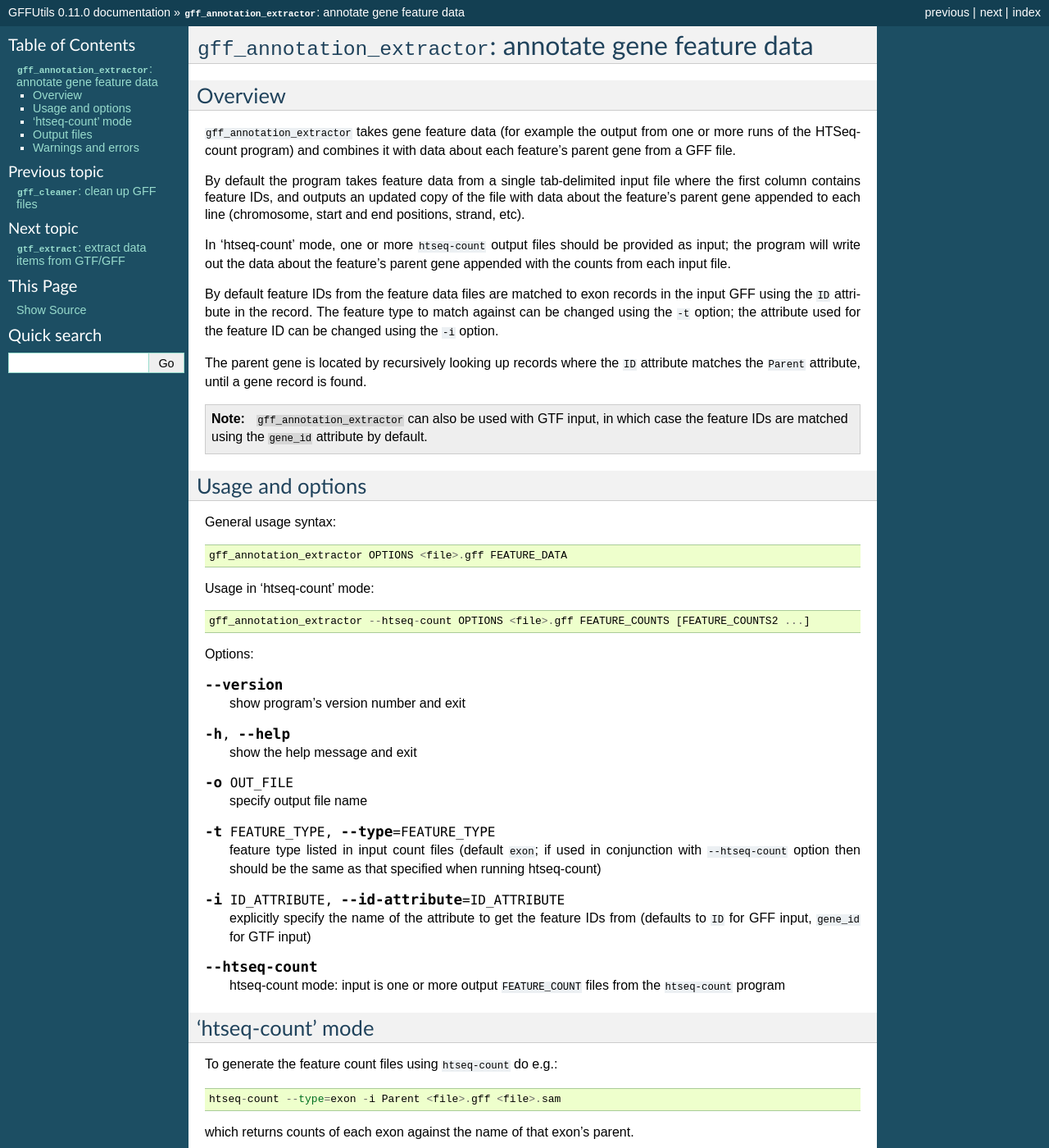
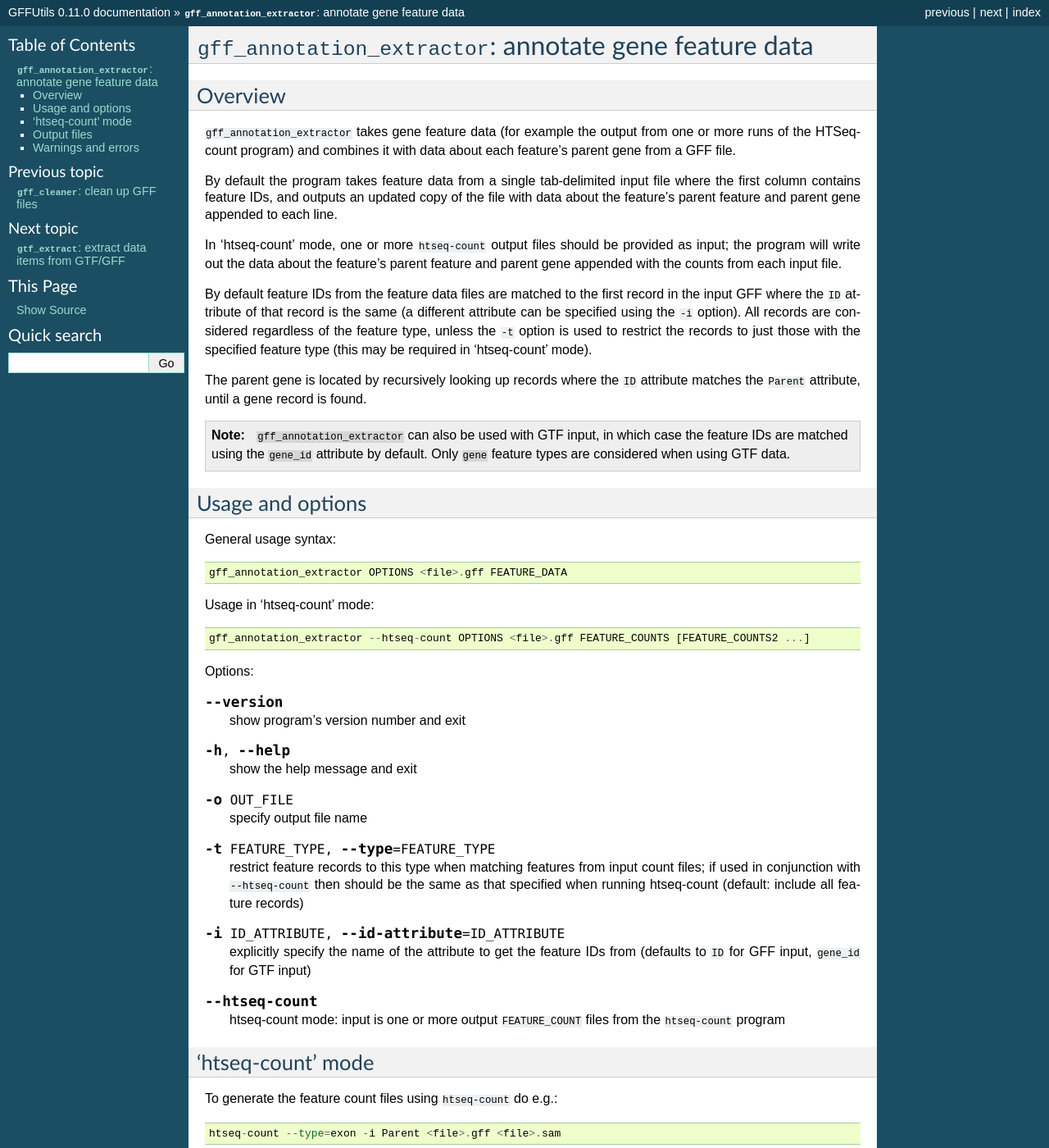
Before and after one commit to fls-bioinformatics-core/GFFUtils, a Sphinx documentation site: the page built from docs/gff_annotation_extractor.rst, in a window 1280 px wide and 1400 px high. Shown: the whole window at 82% size. Built offline with Sphinx 7.4.7, drawn with Linux system fonts in a browser that asks for light colours; some of the changed text lies outside the part shown.

Commit message:
gff_annotation_extractor: update the documentation to clarify usage and function.

```diff
--- a/docs/gff_annotation_extractor.rst
+++ b/docs/gff_annotation_extractor.rst
@@ -10,19 +10,21 @@ it with data about each feature's parent gene from a GFF file.
 
 By default the program takes feature data from a single tab-delimited
 input file where the first column contains feature IDs, and outputs an
-updated copy of the file with data about the feature's parent gene
-appended to each line (chromosome, start and end positions, strand,
-etc).
+updated copy of the file with data about the feature's parent feature
+and parent gene appended to each line.
 
 In 'htseq-count' mode, one or more ``htseq-count`` output files should
 be provided as input; the program will write out the data about the
-feature's parent gene appended with the counts from each input file.
+feature's parent feature and parent gene appended with the counts from
+each input file.
 
 By default feature IDs from the feature data files are matched to
-exon records in the input GFF using the ``ID`` attribute in the
-record. The feature type to match against can be changed using the
-``-t`` option; the attribute used for the feature ID can be changed
-using the ``-i`` option.
+the first record in the input GFF where the ``ID`` attribute of that
+record is the same (a different attribute can be specified using the
+``-i`` option). All records are considered regardless of the feature
+type, unless the ``-t`` option is used to restrict the records to
+just those with the specified feature type (this may be required in
+'htseq-count' mode).
 
 The parent gene is located by recursively looking up records where
 the ``ID`` attribute matches the ``Parent`` attribute, until a
@@ -32,7 +34,8 @@ gene record is found.
 
    ``gff_annotation_extractor`` can also be used with GTF input,
    in which case the feature IDs are matched using the ``gene_id``
-   attribute by default.
+   attribute by default. Only ``gene`` feature types are considered
+   when using GTF data.
 
 Usage and options
 -----------------
@@ -65,10 +68,11 @@ Options:
 
 .. cmdoption:: -t FEATURE_TYPE, --type=FEATURE_TYPE
 
-   feature type listed in input count files (default
-   ``exon``; if used in conjunction with ``--htseq-count``
-   option then should be the same as that specified when
-   running htseq-count)
+   restrict feature records to this type when matching
+   features from input count files; if used in conjunction
+   with ``--htseq-count`` then should be the same as that
+   specified when running htseq-count (default: include all
+   feature records)
 
 .. cmdoption:: -i ID_ATTRIBUTE, --id-attribute=ID_ATTRIBUTE
 
@@ -142,14 +146,10 @@ The following is a non-exhaustive list of the warnings and errors
 that ``gff_annotation_extractor`` can produce, along with a brief
 description and possible cause:
 
-* ``No parent data for feature '...'``: indicates IDs in the feature
-  files for which no matching records can be located in the input GFF.
-  In this case the output annotation will be blank. Check that the
-  input feature file consists of tab-delimited data.
-
-* ``Identifier '...' is not unique: "feature '...' already found``:
-  indicates that multiple records exist in the GFF file which match
-  a feature ID from the feature file.
+* ``Unable to locate parent data for feature '...'``: indicates IDs
+  in the feature files for which no matching records can be located
+  in the input GFF. In this case the output annotation will be blank.
+  Check that the input feature file consists of tab-delimited data.
 
 * ``Multiple parents found on line ...``: indicates that a record
   matching a feature ID has a ``Parent`` attribute which contains
```
